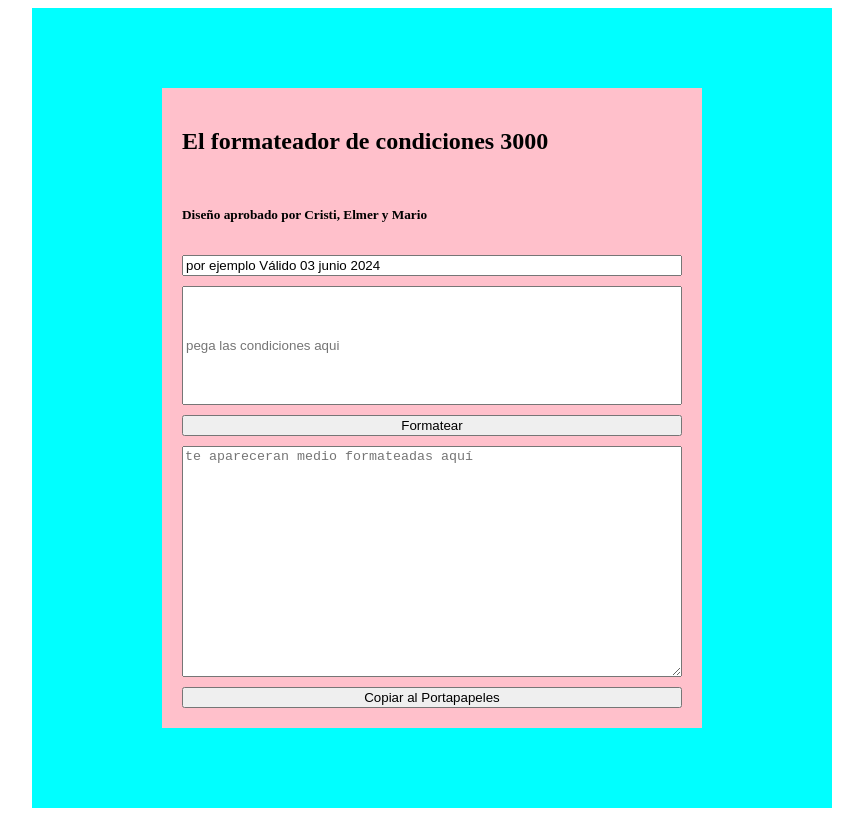
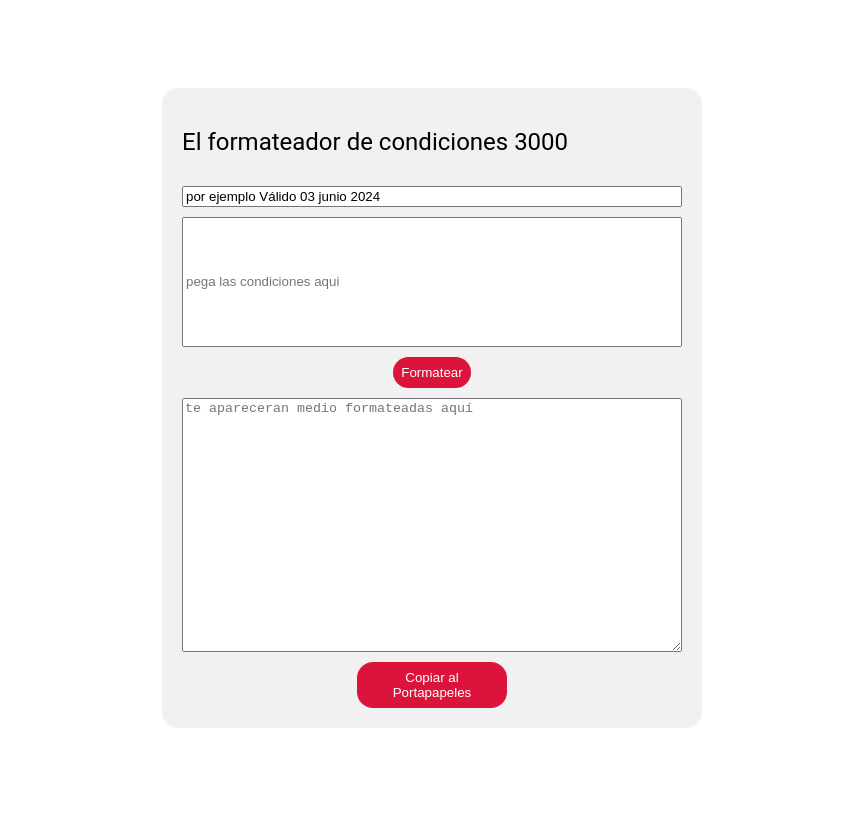
Before and after one commit to DranzerSv/formateador, a plain HTML site: page index.html in a window 1280 px wide. Shown: the whole page, without its empty margins (208-1071 px from the left). Drawn offline with Linux system fonts and the light colour scheme.

Commit message:
nuevos estilos

```diff
--- a/css/styles.css
+++ b/css/styles.css
@@ -1,6 +1,5 @@
 main{
     margin: auto;
-    background-color: aqua;
     display: flex;
    flex-direction: row;
    align-items: center;
@@ -10,7 +9,8 @@ main{
 
 }
 .contenedor{
-    background-color: pink;
+    background-color: #f1f1f1;
+    border-radius: 16px;
     padding: 20px;
     gap: 10px;
     display: flex;
@@ -25,3 +25,22 @@ main{
 textarea{
     height: 400px;
 }
+h2{
+    font-size: 24px;
+    font-weight: 400;
+    font-family: 'Roboto';
+}
+h5{
+    font-size: 16px;
+    font-weight: 400;
+    font-family: 'Roboto';
+}
+button{
+    background-color: crimson;
+    color: white;
+    border: none;
+    border-radius: 16px;
+    max-width: 150px;
+    padding: 8px 8px;
+    margin: auto;
+}
--- a/index.html
+++ b/index.html
@@ -10,18 +10,14 @@
     <main>
         <div class="contenedor">
             <h2>El formateador de condiciones 3000</h2>
-            <h5>Diseño aprobado por Cristi, Elmer y Mario</h5>
+
             <input id="fecha" placeholder="Fecha" value="por ejemplo Válido 03 junio 2024">
             <input id="noformateado" placeholder="pega las condiciones aqui" class="noformateado">
             <button id="boton-formatear">Formatear</button>
-
             <textarea id="condicionesFormateadas" placeholder="te apareceran medio formateadas aquí"></textarea>
             <button id="copyButton">Copiar al Portapapeles</button>
-
         </div>
-
-    </main>
-
+   </main>
 </body>
 <script src="js/main.js"></script>
 </html>
```
